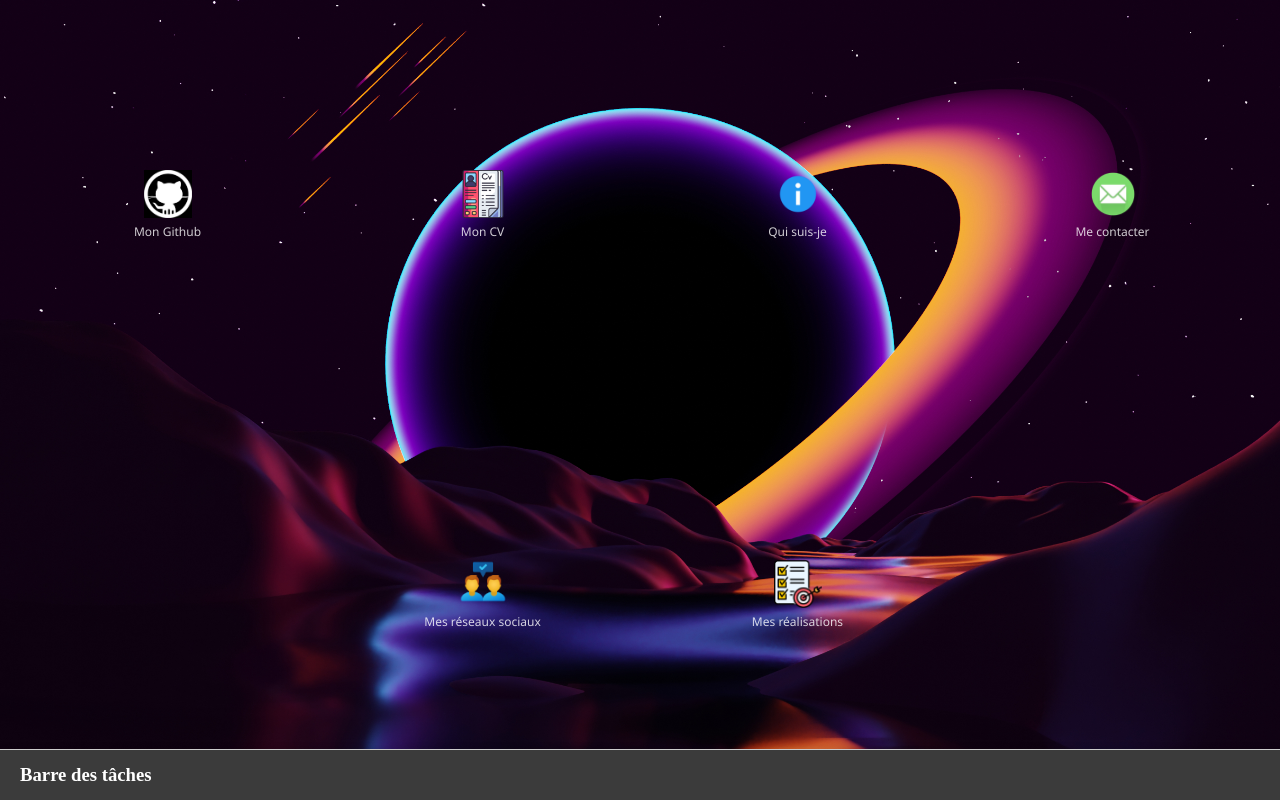
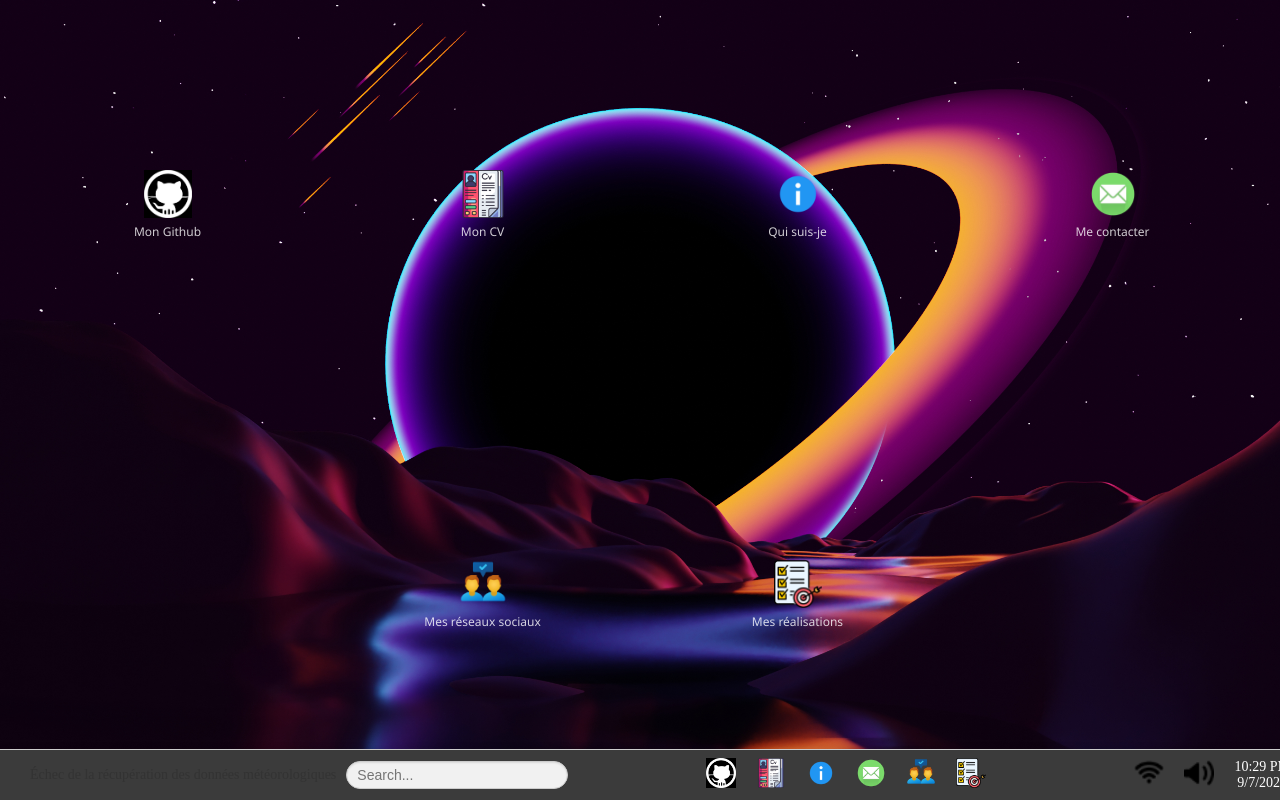
Before and after one commit to Haitaroo/portfolio, a React (Vite) app: page / in a window 1280 px wide. Built offline with nearby package versions, Linux system fonts and the light colour scheme; no server answers.

Commit message:
Resolve merge conflicts and update project

```diff
--- a/src/components/Taskbar.jsx
+++ b/src/components/Taskbar.jsx
@@ -1,11 +1,105 @@
-import React from 'react';
-import './Taskbar.css'; // Si tu veux ajouter un style
+import React, { useState, useEffect } from 'react';
+import WeatherWidget from './WeatherWidget';
+import './Taskbar.css';
+import wifiIcon from '../assets/img/wifi.png';
+import soundIcon from '../assets/img/son.png';
 
-const Taskbar = () => {
+const Taskbar = ({ icons, onIconClick, onSearch }) => {
+  const [hoveredIcon, setHoveredIcon] = useState(null);
+  const [time, setTime] = useState(new Date());
+
+  useEffect(() => {
+    const timer = setInterval(() => setTime(new Date()), 1000);
+    return () => clearInterval(timer);
+  }, []);
+
+  const formatTime = (date) => {
+    return date.toLocaleTimeString('en-US', {
+      hour: '2-digit',
+      minute: '2-digit',
+      hour12: true,
+    });
+  };
+
+  const [isWifiMenuOpen, setWifiMenuOpen] = useState(false);
+  const [isSoundMenuOpen, setSoundMenuOpen] = useState(false);
+  const [volume, setVolume] = useState(50);
+  const [isConnected, setIsConnected] = useState(true);
+
+  const toggleWifiMenu = () => {
+    setWifiMenuOpen(!isWifiMenuOpen);
+  };
+
+  const toggleSoundMenu = () => {
+    setSoundMenuOpen(!isSoundMenuOpen);
+  };
+
+  const handleVolumeChange = (e) => {
+    setVolume(e.target.value);
+  };
+
   return (
     <div className="taskbar">
-      <h3>Barre des tâches</h3>
-      {/* Ajoute ici les icônes ou autres éléments */}
+      <div className="taskbar-left">
+        <WeatherWidget />
+        <input
+          type="text"
+          className="taskbar-search"
+          placeholder="Search..."
+          onChange={(e) => onSearch(e.target.value)}
+        />
+      </div>
+      <div className="taskbar-icons">
+        {icons.map(icon => (
+          <div
+            key={icon.id}
+            className="taskbar-icon"
+            onClick={() => onIconClick(icon.id)}
+            onMouseEnter={() => setHoveredIcon(icon.id)}
+            onMouseLeave={() => setHoveredIcon(null)}
+          >
+            <img src={icon.image} alt={icon.label} />
+            {hoveredIcon === icon.id && (
+              <div className="tooltip">{icon.label}</div>
+            )}
+          </div>
+        ))}
+      </div>
+      <div className="taskbar-right">
+        <div className="taskbar-icon" onClick={toggleWifiMenu}>
+          <img src={wifiIcon} alt="Wi-Fi" />
+          {isWifiMenuOpen && (
+            <div className="wifi-menu">
+              <p>{isConnected ? 'Connecté' : 'Déconnecté'}</p>
+              <p>Réseaux disponibles :</p>
+              <ul>
+                <li>Réseau 1</li>
+                <li>Réseau 2</li>
+                <li>Réseau 3</li>
+              </ul>
+            </div>
+          )}
+        </div>
+        <div className="taskbar-icon" onClick={toggleSoundMenu}>
+          <img src={soundIcon} alt="Sound" />
+          {isSoundMenuOpen && (
+            <div className="sound-menu">
+              <p>Volume : {volume}%</p>
+              <input
+                type="range"
+                min="0"
+                max="100"
+                value={volume}
+                onChange={handleVolumeChange}
+              />
+            </div>
+          )}
+        </div>
+        <div className="taskbar-time">
+          <span>{formatTime(time)}</span>
+          <span>{time.toLocaleDateString()}</span>
+        </div>
+      </div>
     </div>
   );
 };
```
